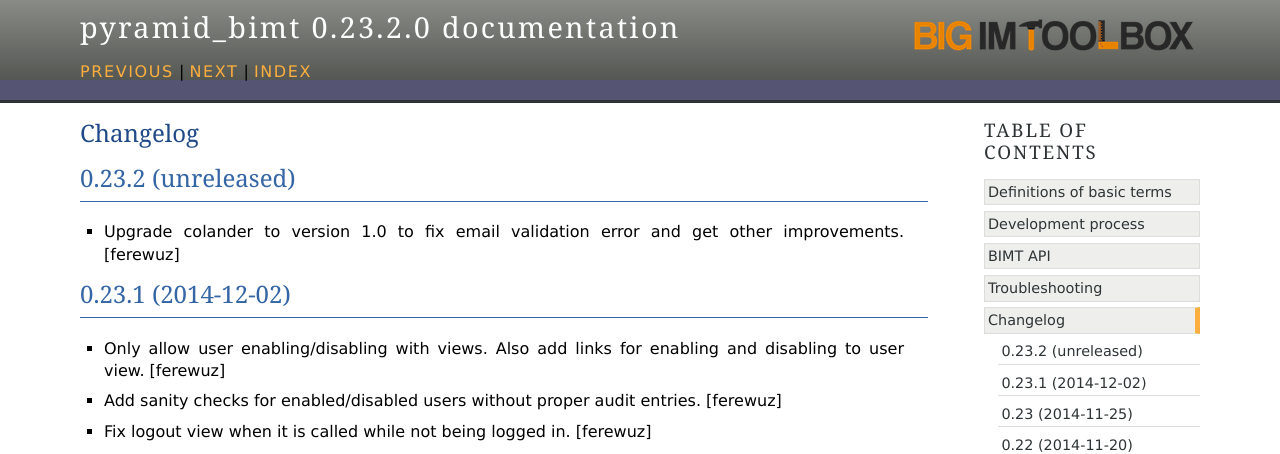
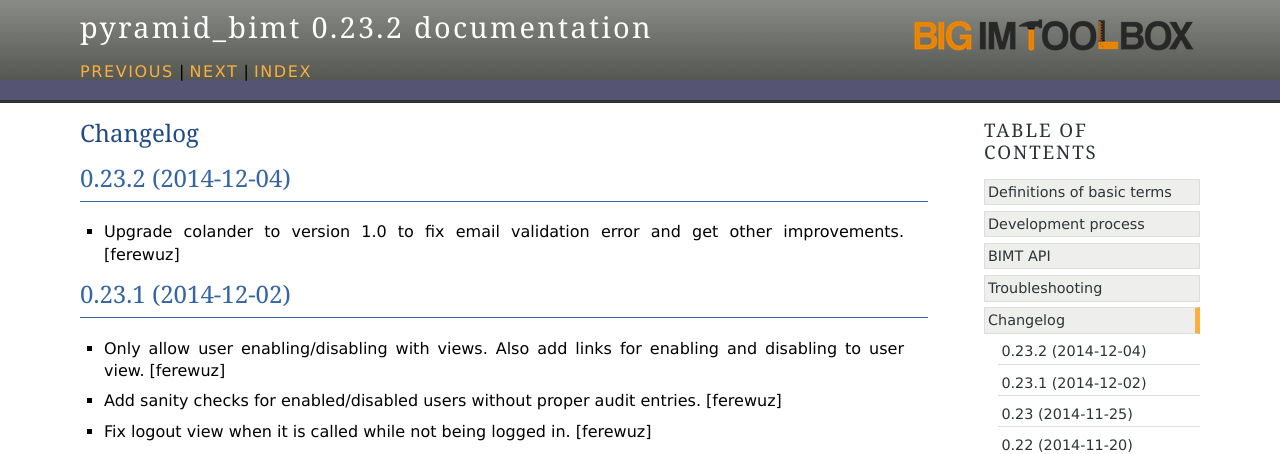
Before and after one commit to persho/pyramid_bimt, a Sphinx documentation site: the page built from docs/CHANGELOG.rst, in a window 1280 px wide and 900 px high. Shown: the top 454 px of the window. Built offline with Sphinx 7.4.7, drawn with Linux system fonts in a browser that asks for light colours.

Commit message:
Preparing release 0.23.2

```diff
--- a/docs/CHANGELOG.rst
+++ b/docs/CHANGELOG.rst
@@ -2,7 +2,7 @@ Changelog
 =========
 
 
-0.23.2 (unreleased)
+0.23.2 (2014-12-04)
 -------------------
 
 - Upgrade colander to version 1.0 to fix email validation error and get other
--- a/setup.py
+++ b/setup.py
@@ -18,7 +18,7 @@ long_description = \
 
 setup(
     name='pyramid_bimt',
-    version='0.23.2.dev0',
+    version='0.23.2',
     description='Base package for BIMT apps.',
     long_description=long_description,
     classifiers=[
```
